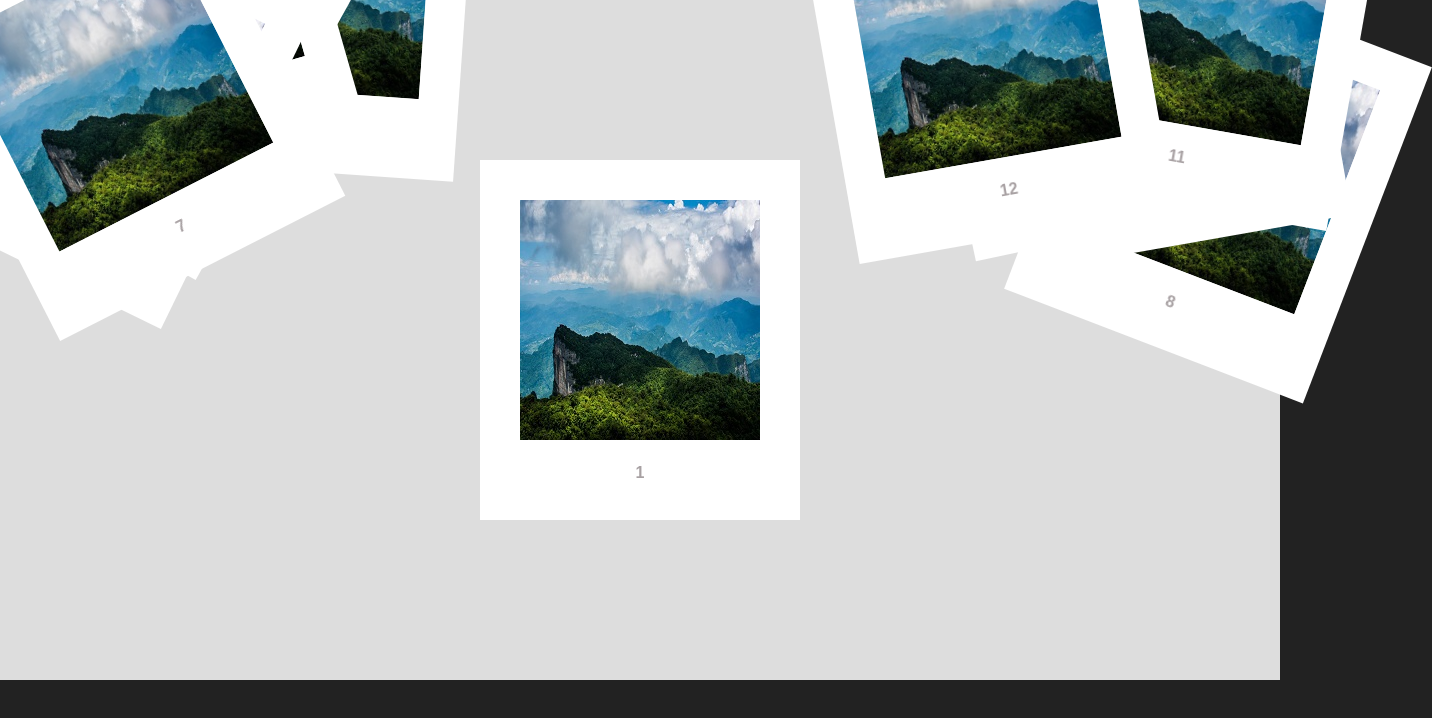
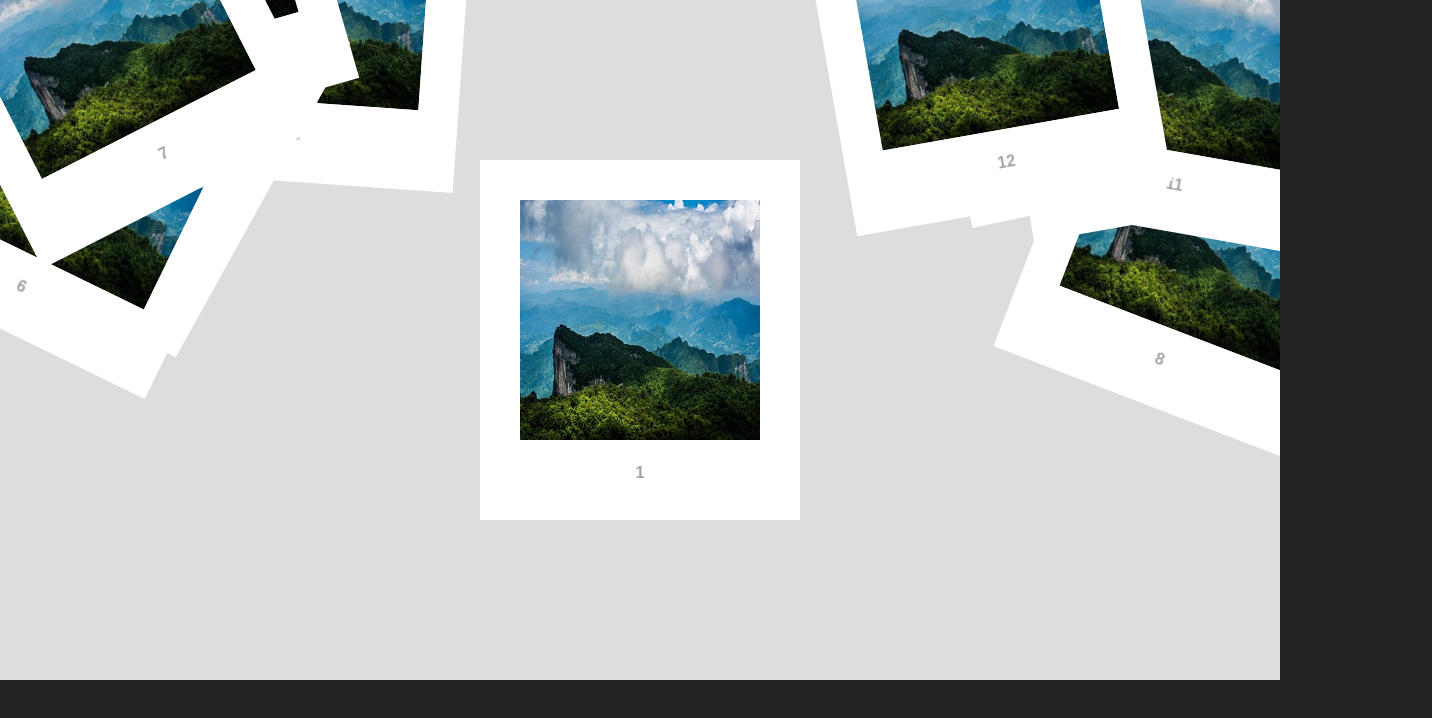
Before and after one commit to cloudtian/gallery-react, a React (Create React App) app: page / in a window 1280 px wide. Shown: the top 718 px of the page, 1432 px wide, since content can reach past the window. Built offline with nearby package versions, Linux system fonts and the light colour scheme.

Commit message:
[update]添加动画效果

```diff
--- a/src/App.css
+++ b/src/App.css
@@ -8,7 +8,10 @@
   position: relative;
   width: 100%;
   height: 100%;
+  overflow: hidden;
   background-color: #ddd;
+
+  perspective: 1800px;
 }
 
 .controller-nav {
--- a/src/components/imgFigure/index.css
+++ b/src/components/imgFigure/index.css
@@ -6,9 +6,14 @@
     background-color: #fff;
     box-sizing: border-box;
     position: absolute;
+    cursor: pointer;
 
     transform-style: preserve-3d;
-    cursor: pointer;
+    transition: transform .6s ease-in-out, left .6s ease-in-out, top .6s ease-in-out;
+    transform-origin: 0 50% 0;
+}
+.img-figure.is-inverse {
+    transform: translate(320px) rotateY(180deg);
 }
 
 .img-bottom {
@@ -31,6 +36,7 @@
     width: 100%;
     height: 100%;
     overflow: auto;
+    transform: rotateY(180deg);
 }
 
 .img-figure.is-inverse img,
```
